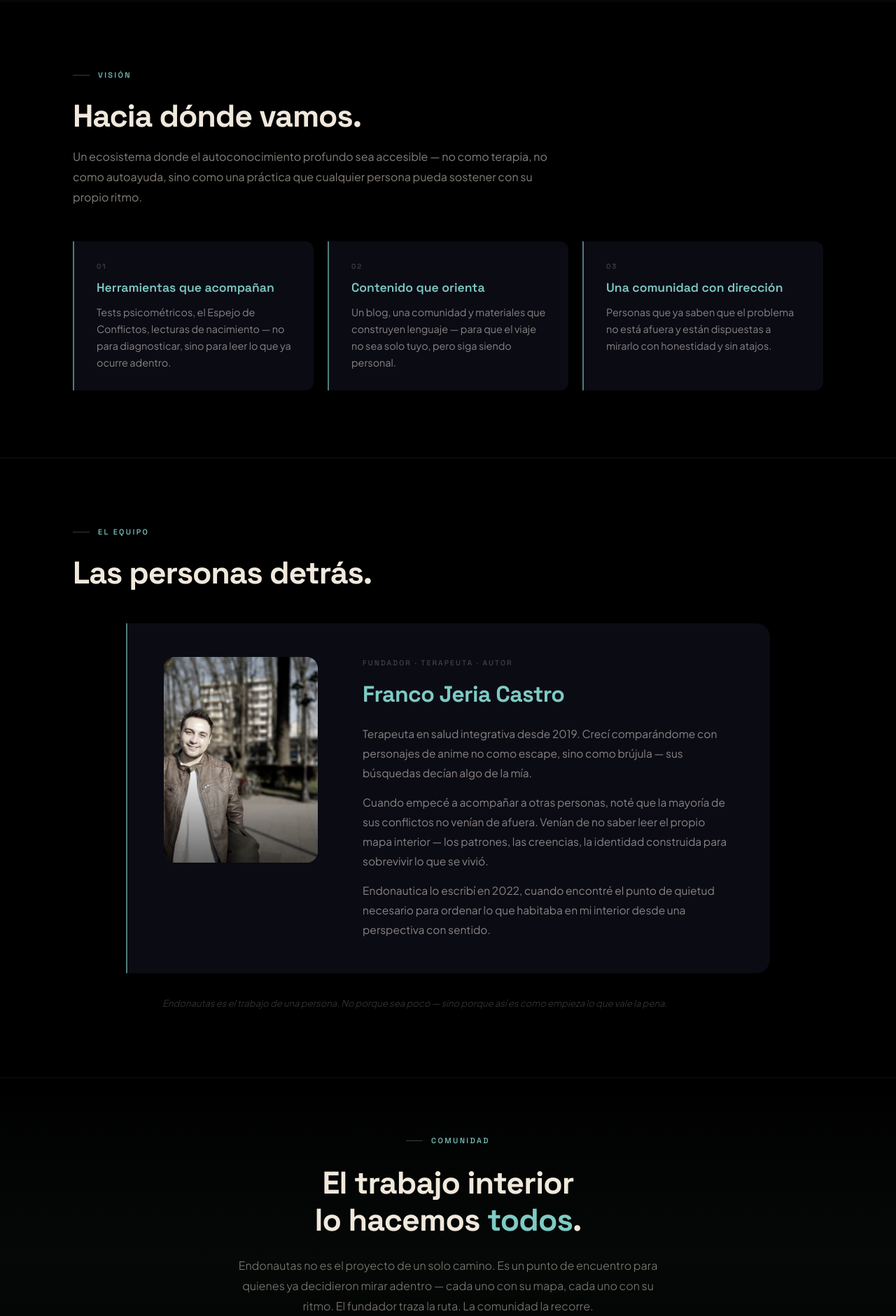
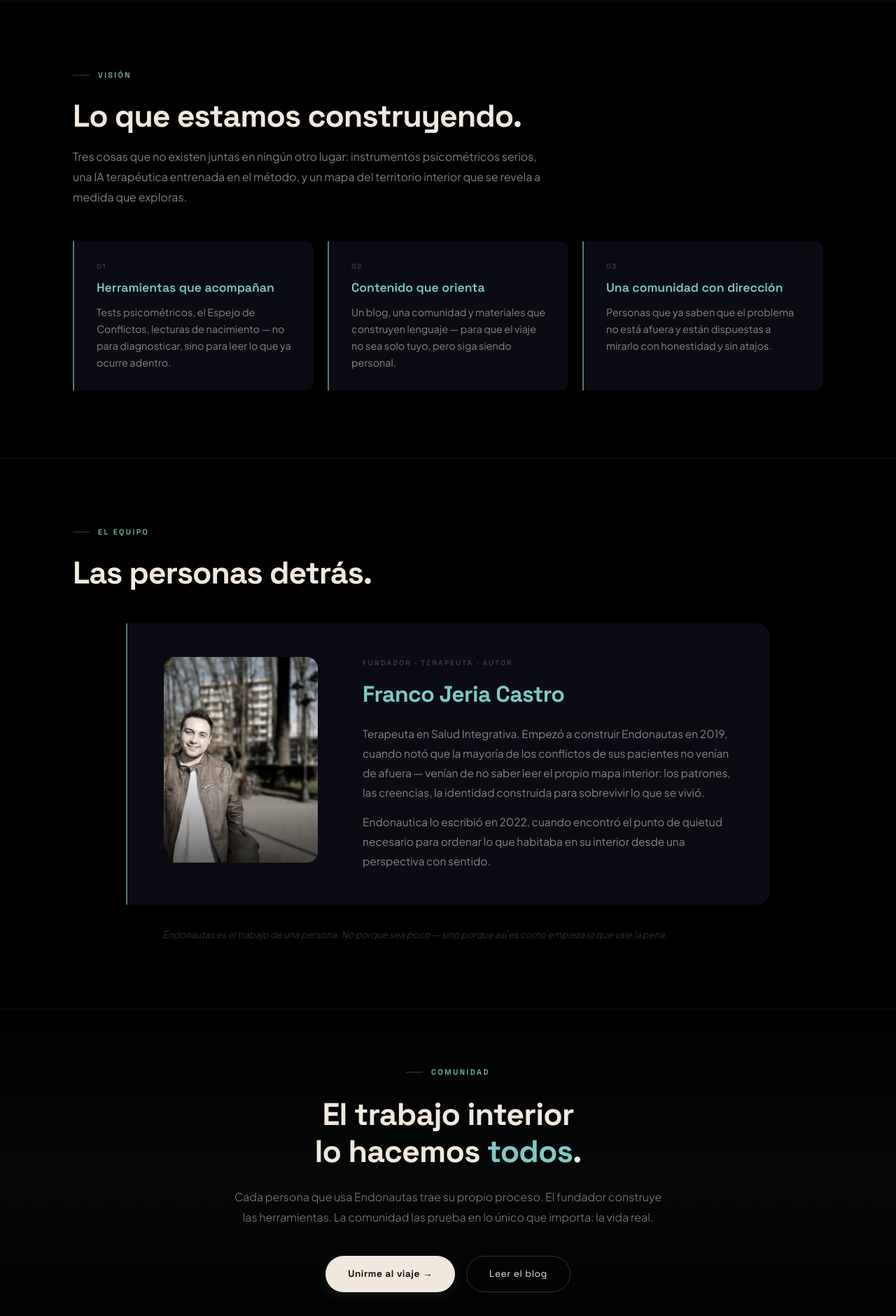
Before and after one commit to jeria88/blog-endonautas, a Django app: template home/templates/home/equipo_page.html in a window 1280 px wide. Shown: the part 996-2877 px from the top of the page at 70% size. Run offline with Django 5.2, Linux system fonts and the light colour scheme; the template is opened without the code that fills it, so the values that code supplies are empty.

Commit message:
copy: propuesta aprobada — copy final del ecosistema platform
home: "Todas apuntan", CTA "Conocer el método"
endonautica: H1 → "Endonautica.", CTA sin hotmart → app, glass items y CTA final afinados
equipo: visión más específica, bio Franco 3ª persona, comunidad body, URL CTA
blog: H1 "Blog", subtítulo con voz propia

Co-Authored-By: Claude Sonnet 4.6 <noreply@anthropic.com>

```diff
--- a/blog/templates/blog/blog_index_page.html
+++ b/blog/templates/blog/blog_index_page.html
@@ -114,11 +114,11 @@
 
 <section class="blog-hero">
   <span class="tag-pill">Blog</span>
-  <h1>Artículos Endonauta</h1>
+  <h1>Blog</h1>
   {% if page.intro %}
   <p>{{ page.intro|richtext }}</p>
   {% else %}
-  <p>Psicología integrativa, filosofía del autoconocimiento y exploración del mundo interior.</p>
+  <p>Psicología que no simplifica. Filosofía que no promete. El proceso real del viaje interior.</p>
   {% endif %}
 </section>
 
--- a/home/templates/home/equipo_page.html
+++ b/home/templates/home/equipo_page.html
@@ -217,9 +217,9 @@
 <!-- Visión -->
 <section class="eq-section">
   <div class="eq-tag reveal">Visión</div>
-  <h2 class="eq-section-heading reveal" style="transition-delay:0.1s">Hacia dónde vamos.</h2>
+  <h2 class="eq-section-heading reveal" style="transition-delay:0.1s">Lo que estamos construyendo.</h2>
   <div class="body-text reveal" style="transition-delay:0.2s; max-width:680px;">
-    <p>Un ecosistema donde el autoconocimiento profundo sea accesible — no como terapia, no como autoayuda, sino como una práctica que cualquier persona pueda sostener con su propio ritmo.</p>
+    <p>Tres cosas que no existen juntas en ningún otro lugar: instrumentos psicométricos serios, una IA terapéutica entrenada en el método, y un mapa del territorio interior que se revela a medida que exploras.</p>
   </div>
   <div class="vision-grid">
     <div class="vision-card reveal" style="transition-delay:0.05s">
@@ -264,9 +264,8 @@
         {% if page.bio %}
           {{ page.bio|richtext }}
         {% else %}
-          <p>Terapeuta en salud integrativa desde 2019. Crecí comparándome con personajes de anime no como escape, sino como brújula — sus búsquedas decían algo de la mía.</p>
-          <p>Cuando empecé a acompañar a otras personas, noté que la mayoría de sus conflictos no venían de afuera. Venían de no saber leer el propio mapa interior — los patrones, las creencias, la identidad construida para sobrevivir lo que se vivió.</p>
-          <p>Endonautica lo escribí en 2022, cuando encontré el punto de quietud necesario para ordenar lo que habitaba en mi interior desde una perspectiva con sentido.</p>
+          <p>Terapeuta en Salud Integrativa. Empezó a construir Endonautas en 2019, cuando notó que la mayoría de los conflictos de sus pacientes no venían de afuera — venían de no saber leer el propio mapa interior: los patrones, las creencias, la identidad construida para sobrevivir lo que se vivió.</p>
+          <p>Endonautica lo escribió en 2022, cuando encontró el punto de quietud necesario para ordenar lo que habitaba en su interior desde una perspectiva con sentido.</p>
         {% endif %}
       </div>
     </div>
@@ -288,10 +287,10 @@
       lo hacemos <span>todos</span>.
     </h2>
     <p class="mision-body reveal" style="transition-delay:0.2s">
-      Endonautas no es el proyecto de un solo camino. Es un punto de encuentro para quienes ya decidieron mirar adentro — cada uno con su mapa, cada uno con su ritmo. El fundador traza la ruta. La comunidad la recorre.
+      Cada persona que usa Endonautas trae su propio proceso. El fundador construye las herramientas. La comunidad las prueba en lo único que importa: la vida real.
     </p>
     <div class="reveal" style="transition-delay:0.35s; margin-top:2.5rem; display:flex; gap:1rem; justify-content:center; flex-wrap:wrap;">
-      <a href="https://app.endonautas.cl/accounts/registro/" class="btn-primary">Unirme al viaje →</a>
+      <a href="https://app.endonautas.cl" class="btn-primary">Unirme al viaje →</a>
       <a href="/blog/" class="btn-ghost">Leer el blog</a>
     </div>
   </div>
--- a/home/templates/home/home_page.html
+++ b/home/templates/home/home_page.html
@@ -259,7 +259,7 @@
       {% if page.cta_app_text %}{{ page.cta_app_text }}{% else %}Empezar gratis{% endif %} →
     </a>
     <a href="{% if page.cta_ebook_url %}{{ page.cta_ebook_url }}{% else %}/endonautica/{% endif %}" class="btn-ghost">
-      {% if page.cta_ebook_text %}{{ page.cta_ebook_text }}{% else %}Qué es Endonautica{% endif %}
+      {% if page.cta_ebook_text %}{{ page.cta_ebook_text }}{% else %}Conocer el método{% endif %}
     </a>
   </div>
 </section>
@@ -273,7 +273,7 @@
       <span class="tag-label">Lo que encontrarás</span>
     </div>
     <h2 class="section-heading reveal" style="transition-delay:0.1s">Cuatro formas de leer tu mundo interior</h2>
-    <p class="section-sub reveal" style="transition-delay:0.15s">Cada herramienta habla el mismo idioma. Todos apuntan al mismo territorio.</p>
+    <p class="section-sub reveal" style="transition-delay:0.15s">Cada herramienta habla el mismo idioma. Todas apuntan al mismo territorio.</p>
 
     <div class="features-grid">
       <div class="feature-card glass-card reveal">
```
Also changed, not shown: home/templates/home/endonautica_page.html (+5 -5 lines).
